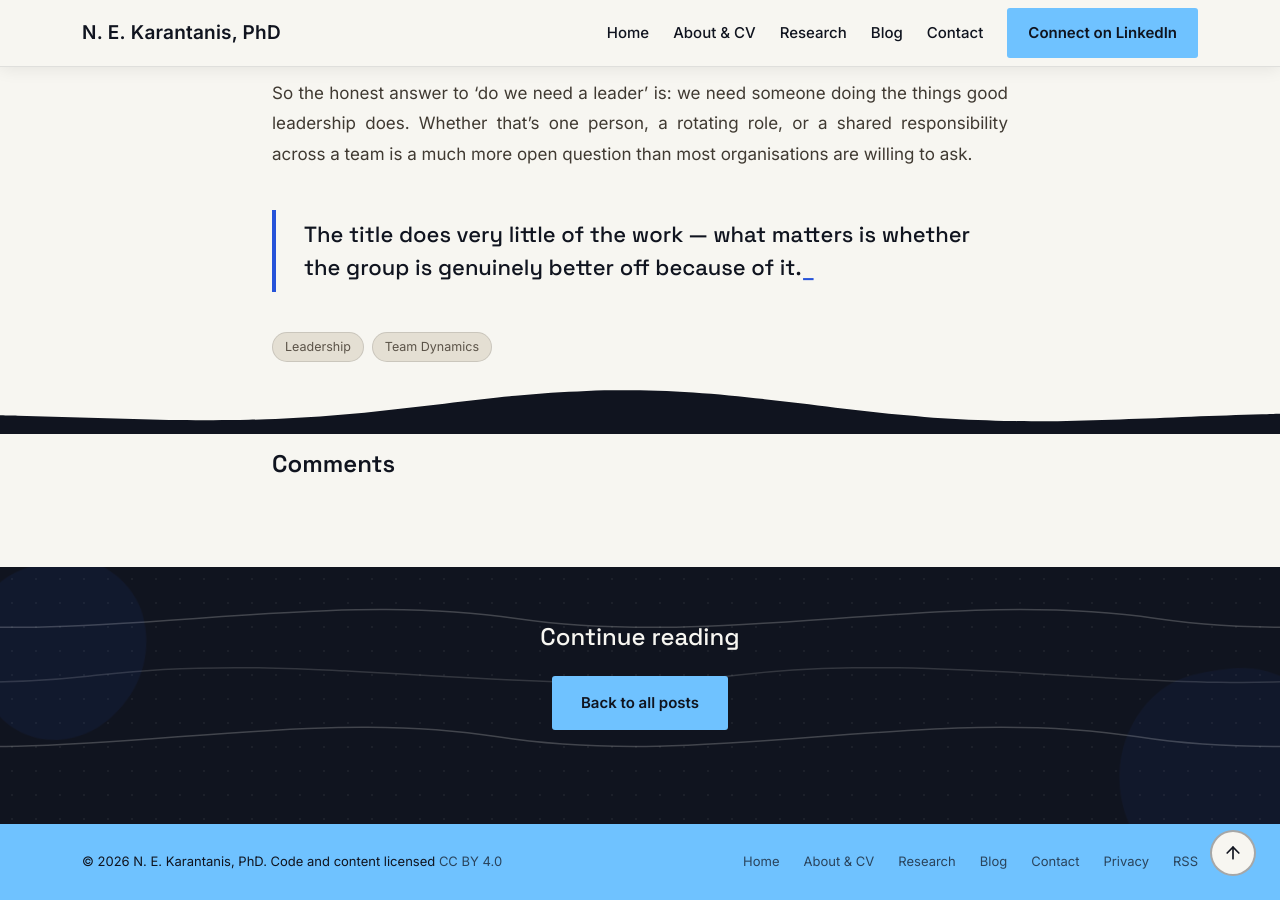
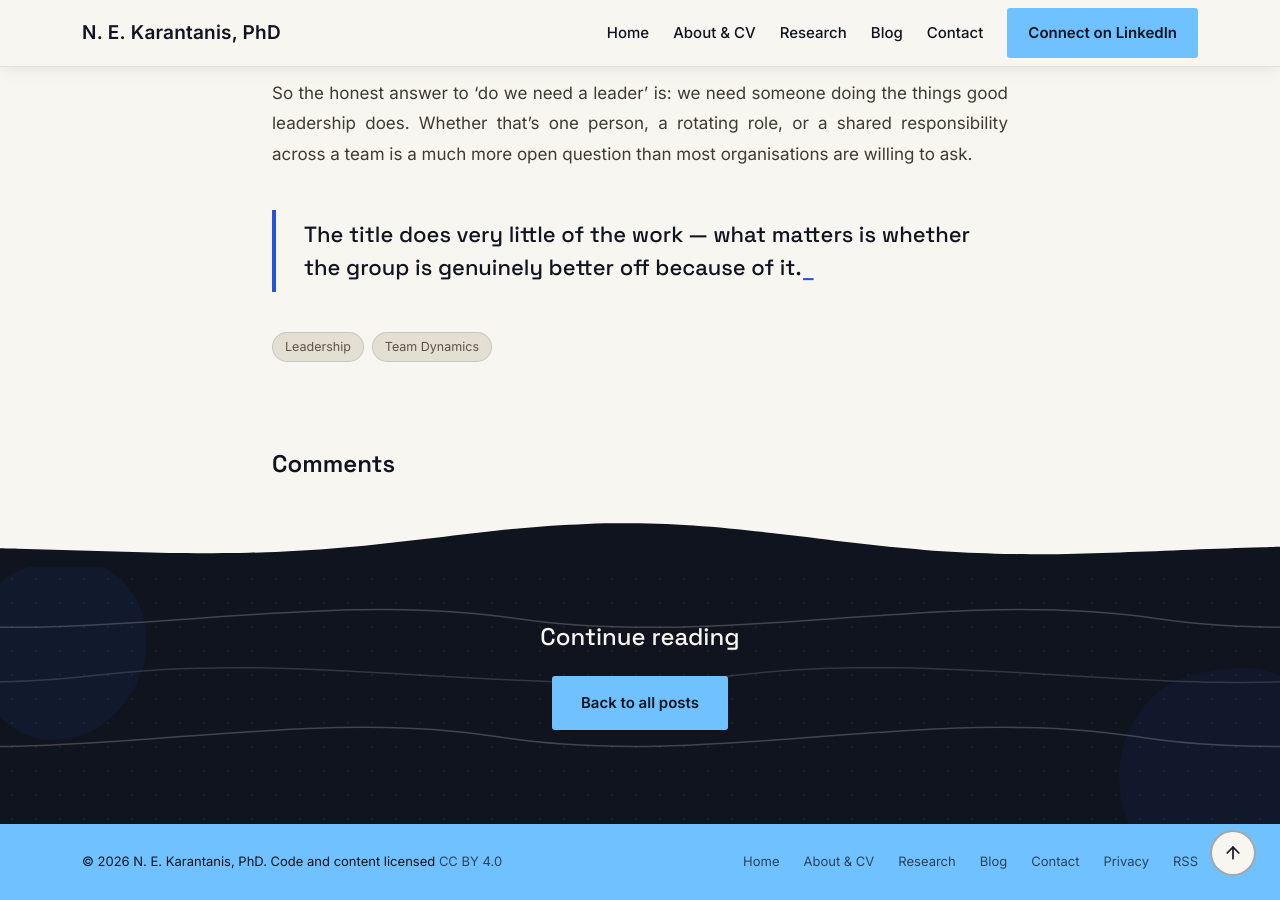
Before and after one commit to Eneekay/nekarantanis, a Jekyll site: the page built from _posts/2023-01-31-do-we-need-a-leader.md, in a window 1280 px wide and 900 px high, scrolled down 712 px. Built offline with Jekyll 4.4.1, drawn with Linux system fonts in a browser that asks for light colours; comment, search, counter and statistics services are not loaded.

Commit message:
Fix wave divider stranded above Comments on blog posts
The post layout's light-to-dark wave transition into the CTA section
was the last child of the article body, so inserting Comments between
them left it floating mid-page instead of against the CTA. Moved it
into the Comments section itself via a closing_wave param on the
giscus include, used only by post.html — publications never had this
transition and are unaffected.

```diff
--- a/_includes/giscus.html
+++ b/_includes/giscus.html
@@ -1,6 +1,6 @@
 {% if site.giscus.repo_id != "" and site.giscus.category_id != "" %}
 <!-- COMMENTS (Giscus, GitHub Discussions) -->
-<section class="bg-c4" data-kbd-stop>
+<section class="bg-c4{% if include.closing_wave %} position-relative overflow-hidden{% endif %}" data-kbd-stop>
   <div class="container post-comments-outer" data-reveal>
     <h2 class="fs-24 fw-semibold text-c0 mb-4">Comments</h2>
     <script src="https://giscus.app/client.js"
@@ -19,5 +19,10 @@
       async>
     </script>
   </div>
+  {% if include.closing_wave %}
+  <svg class="wave-divider wave-divider--48" viewBox="0 0 1440 100" preserveAspectRatio="none">
+    <path d="M0,50 C240,0 480,90 720,45 C960,5 1200,85 1440,40 L1440,100 L0,100 Z" class="fill-c0"></path>
+  </svg>
+  {% endif %}
 </section>
 {% endif %}
--- a/_layouts/post.html
+++ b/_layouts/post.html
@@ -46,12 +46,9 @@ layout: default
       {% for tag in page.tags %}<a href="{{ page.base }}Blog.html?tag={{ tag | url_encode }}" class="tag-pill on-card">{{ tag }}</a>{% endfor %}
     </div>
   </div>
-  <svg class="wave-divider wave-divider--48" viewBox="0 0 1440 100" preserveAspectRatio="none">
-    <path d="M0,50 C240,0 480,90 720,45 C960,5 1200,85 1440,40 L1440,100 L0,100 Z" class="fill-c0"></path>
-  </svg>
 </section>
 
-{% include giscus.html %}
+{% include giscus.html closing_wave=true %}
 
 <!-- CTA -->
 <section class="section-dark-dotted position-relative overflow-hidden" data-kbd-stop>
```
Also changed, not shown: docs/reference.md (+1 -1 lines).
